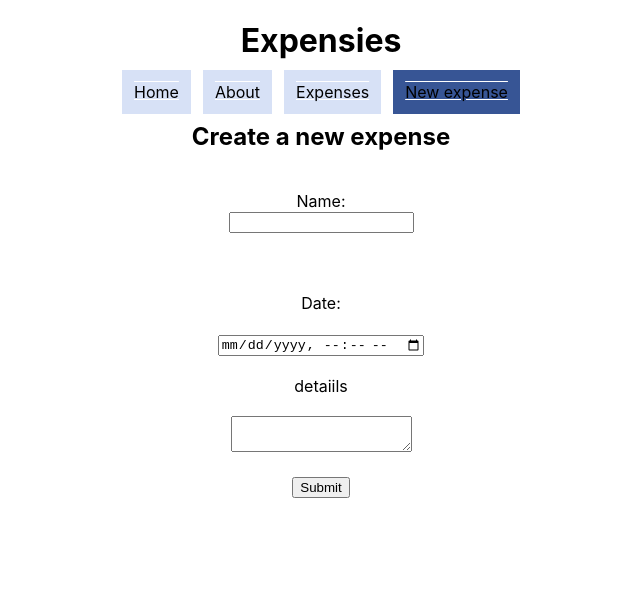
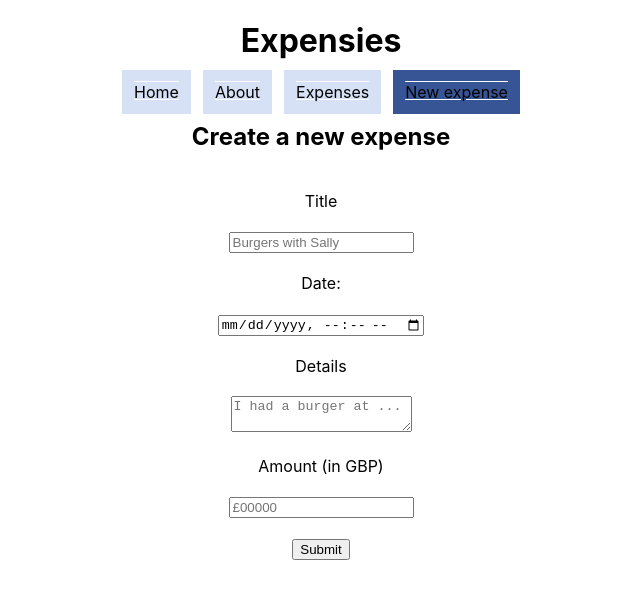
Before and after one commit to jokale/expensies-frontend, a React (Create React App) app: page /expense/new in a window 1280 px wide. Shown: the top 598 px of the page, without its empty margins (319-959 px from the left). Built offline with nearby package versions, Linux system fonts and the light colour scheme.

Commit message:
fix form

```diff
--- a/src/Components/NewExpense.js
+++ b/src/Components/NewExpense.js
@@ -9,14 +9,17 @@ class NewExpense extends React.Component  {
          <h2>Create a new expense</h2>
          <form>
 
-        <br></br> <label>
-                Name:
-                <br></br> <input type="text" name="name" /> <br></br>
-                <br></br></label>  <br></br>
+                 <br></br> <label>Title</label><br></br>
+                <br></br> <input type="text" name="name" placeholder="Burgers with Sally" /> <br></br>
                 <br></br> <label for="expdate">Date:</label>  <br></br>
-                <br></br><input type="datetime-local" id="expense-date" name="expense-date"></input> <br></br>
-                <br></br><label> detaiils</label>  <br></br>
-                <br></br><textarea id="details-expense" name="d-expense"></textarea>  <br></br>
+                <br></br><input type="datetime-local" id="expense-date" name="expense-date" placeholder="00/00/00 at 00:00"></input> <br></br>
+                <br></br><label> Details</label>  <br></br>
+                <br></br><textarea id="details-expense" name="d-expense" placeholder="I had a burger at ..."></textarea>  <br></br>
+                <br></br><label> Amount (in GBP)</label>  <br></br>
+
+                <br></br> <input type="number" name="amount"  placeholder="£00000"/>  <br></br>
+
+
                 <br></br><input type="submit" value="Submit" /> <br></br>
 
          </form>
```
